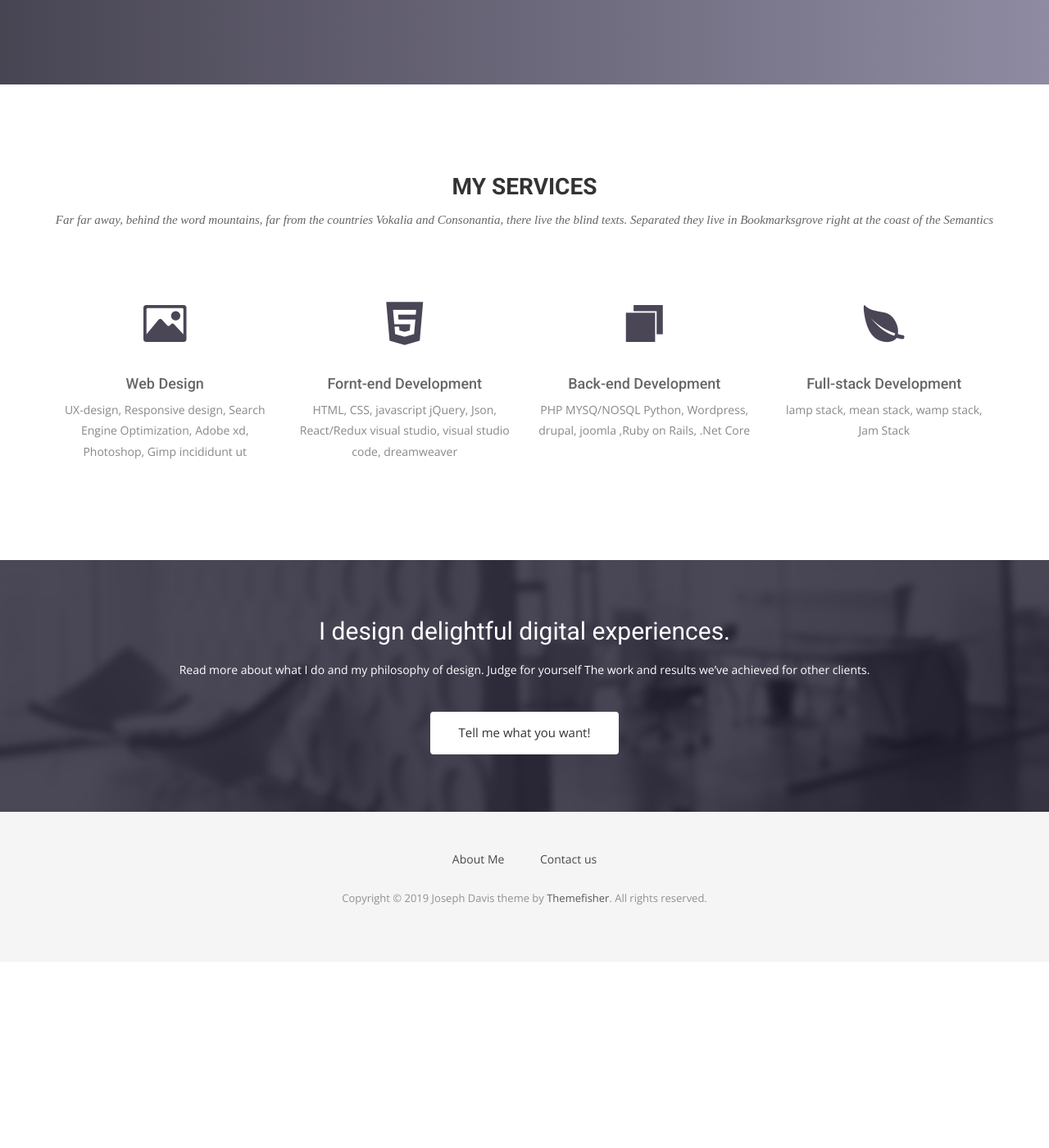
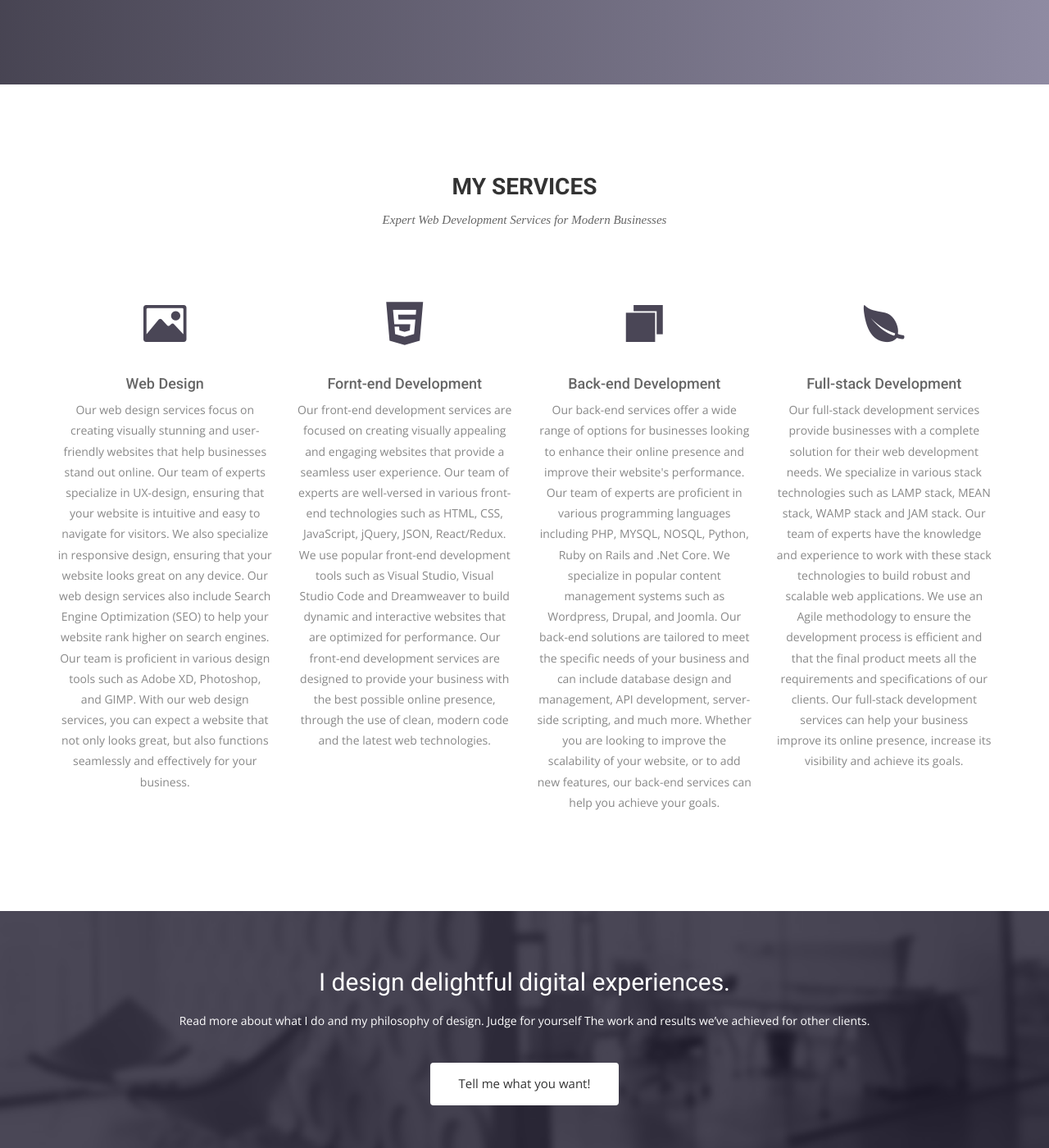
Before and after one commit to jDavis546/JosephDavisPortfolio, a Jekyll site: the page built from index.html, in a window 1280 px wide and 1400 px high, scrolled down 762 px. Shown: the whole window at 82% size. Built offline with Jekyll 4.4.1, drawn with Linux system fonts in a browser that asks for light colours; nearby versions of some CDN libraries; some web fonts are replaced; comment, search, counter and statistics services are not loaded; before the commit the page ends 1935 px from its top, so only the background shows below that; some of the changed text lies outside the part shown.

Commit message:
Major writing update.

```diff
--- a/_data/services.yml
+++ b/_data/services.yml
@@ -1,23 +1,23 @@
 
 - icon: "ion-image"
   title: "Web Design"
-  content: "UX-design, Responsive design, Search Engine Optimization, Adobe xd, Photoshop, Gimp incididunt ut"
+  content: "Our web design services focus on creating visually stunning and user-friendly websites that help businesses stand out online. Our team of experts specialize in UX-design, ensuring that your website is intuitive and easy to navigate for visitors. We also specialize in responsive design, ensuring that your website looks great on any device. Our web design services also include Search Engine Optimization (SEO) to help your website rank higher on search engines. Our team is proficient in various design tools such as Adobe XD, Photoshop, and GIMP. With our web design services, you can expect a website that not only looks great, but also functions seamlessly and effectively for your business. "
 
 - icon: "ion-social-html5"
   title: "Fornt-end Development"
-  content: "HTML, CSS, javascript jQuery, Json, React/Redux visual studio,  visual studio code, dreamweaver"
+  content: "Our front-end development services are focused on creating visually appealing and engaging websites that provide a seamless user experience. Our team of experts are well-versed in various front-end technologies such as HTML, CSS, JavaScript, jQuery, JSON, React/Redux. We use popular front-end development tools such as Visual Studio, Visual Studio Code and Dreamweaver to build dynamic and interactive websites that are optimized for performance. Our front-end development services are designed to provide your business with the best possible online presence, through the use of clean, modern code and the latest web technologies."
 
 - icon: "ion-ios-browsers"
   title: "Back-end Development"
-  content: "PHP MYSQ/NOSQL Python, Wordpress, drupal, joomla ,Ruby on Rails, .Net Core"
+  content: "Our back-end services offer a wide range of options for businesses looking to enhance their online presence and improve their website's performance. Our team of experts are proficient in various programming languages including PHP, MYSQL, NOSQL, Python, Ruby on Rails and .Net Core. We specialize in popular content management systems such as Wordpress, Drupal, and Joomla. Our back-end solutions are tailored to meet the specific needs of your business and can include database design and management, API development, server-side scripting, and much more. Whether you are looking to improve the scalability of your website, or to add new features, our back-end services can help you achieve your goals."
 
 - icon: "ion-leaf"
   title: "Full-stack Development"
-  content: "lamp stack, mean stack, wamp stack, Jam Stack"
+  content: "Our full-stack development services provide businesses with a complete solution for their web development needs. We specialize in various stack technologies such as LAMP stack, MEAN stack, WAMP stack and JAM stack. Our team of experts have the knowledge and experience to work with these stack technologies to build robust and scalable web applications. We use an Agile methodology to ensure the development process is efficient and that the final product meets all the requirements and specifications of our clients. Our full-stack development services can help your business improve its online presence, increase its visibility and achieve its goals."
 
 # - icon: "ion-ios-game-controller-b"
 #   title: "Game Development"
-#   content: "Unity3d, Unreal, Godot, Blender"
+#   content: "Our game development services provide businesses with a unique way to engage with their audience and stand out in the competitive digital landscape. Our team of experts are proficient in various game development technologies such as Unity3D, Unreal, Godot, and Blender. We specialize in creating immersive and engaging games for various platforms including mobile, console, and PC. We use cutting-edge tools and techniques to ensure that our games are of the highest quality, with stunning graphics and captivating gameplay. Our game development services can help your business tap into the lucrative world of gaming and reach new audiences."
 #
 # - icon: "ion-android-apps"
 #   title: "mobile Development"
--- a/_includes/home-services.html
+++ b/_includes/home-services.html
@@ -4,8 +4,7 @@
     <div class="row">
       <div class="section-title">
         <h2>My Services</h2>
-        <p>Far far away, behind the word mountains, far from the countries Vokalia and Consonantia, there live the blind texts.
-          Separated they live in Bookmarksgrove right at the coast of the Semantics</p>
+        <p>Expert Web Development Services for Modern Businesses</p>
       </div>
     </div>
     <div class="row ">
--- a/_layouts/default.html
+++ b/_layouts/default.html
@@ -97,7 +97,7 @@
                 <li><a href="#">Terms</a></li> -->
               </ul>
             </div>
-            <p>Copyright &copy; 2019 Joseph Davis theme by <a href="http://www.themefisher.com">Themefisher</a>. All rights reserved.</p>
+            <p>Copyright &copy; 2022 Joseph Davis theme by <a href="http://www.themefisher.com">Themefisher</a>. All rights reserved.</p>
           </div>
         </div>
       </div>
--- a/about-us.html
+++ b/about-us.html
@@ -15,9 +15,9 @@ subtitle: Here's a little bit about myself
             <h2>Who I am</h2>
             <p>Ever since I can remember I've always had an fascination with Computers. </p>
           </div>
-          <p>My name is Joseph Davis. I'm a self-taught and self-motivated designer, developer and IT technician who has a passion for all things in computing. I started programming at the age of 17 in high school with C++ since then I’ve learned Java, JavaScript, HTML, SQL, and PHP. I have plans of becoming an open-source contributor in the near future to further glow my profession.</p>
- <p>I would say that my greatest strength is that I'm highly adaptable. I'm always going out to learn about new technologies, how to solve problems faster and as efficiently as possible, and I'm always thinking in my feet.</p>
-<p>When I'm not hard at work with any main or side projects my hobbies include: reading, my favorites genres are sci-fi and nonfiction, writing, just short prompt to writings online, nothing too elaborate, and build and repair old and new PCs.
+          <p>Meet Joseph Davis, a highly skilled and self-taught designer, developer, and IT technician with a passion for all things in computing. With a background in C++ programming, he has expanded his knowledge to include Java, JavaScript, HTML, SQL, and PHP. Joseph began his journey in programming at the age of 17 while still in high school, and since then, he has continued to hone his skills and stay up-to-date with the latest technologies. He is a self-motivated professional with a strong desire to continuously improve and grow in his profession. In the near future, Joseph plans to become an active open-source contributor, further demonstrating his dedication to the field and commitment to excellence.</p>
+ <p>Joseph is a highly adaptable professional, constantly seeking out new technologies and ways to improve his skills and problem-solving abilities. His ability to think on his feet and stay ahead of the curve has been a key asset throughout his career, and he is always looking for ways to push himself further and stay at the forefront of his field.</p>
+<p>In his free time, Joseph Davis enjoys reading, with a particular interest in science fiction and nonfiction genres. He also writes, focusing on short prompt writings online. Additionally, he enjoys building and repairing PCs, both old and new, as a hobby.
  </p>
         </div>
       </div>
--- /dev/null
+++ b/package.json
@@ -0,0 +1,5 @@
+{
+  "dependencies": {
+    "gridsome": "^0.7.23"
+  }
+}
--- /dev/null
+++ b/src/.temp/constants.js
@@ -0,0 +1,2 @@
+export const NOT_FOUND_NAME = "404"
+export const NOT_FOUND_PATH = "/404"
--- /dev/null
+++ b/src/.temp/now.js
@@ -0,0 +1 @@
+export default 1636948096272
--- /dev/null
+++ b/src/.temp/plugins-client.js
@@ -0,0 +1,3 @@
+
+export default [
+]
--- /dev/null
+++ b/src/.temp/plugins-server.js
@@ -0,0 +1,3 @@
+
+export default [
+]
```
Also changed, not shown: src/.temp/config.js (added, +8 -0 lines), src/.temp/icons.js (added, +7 -0 lines), src/.temp/routes.js (added, +14 -0 lines), 2 other files.
